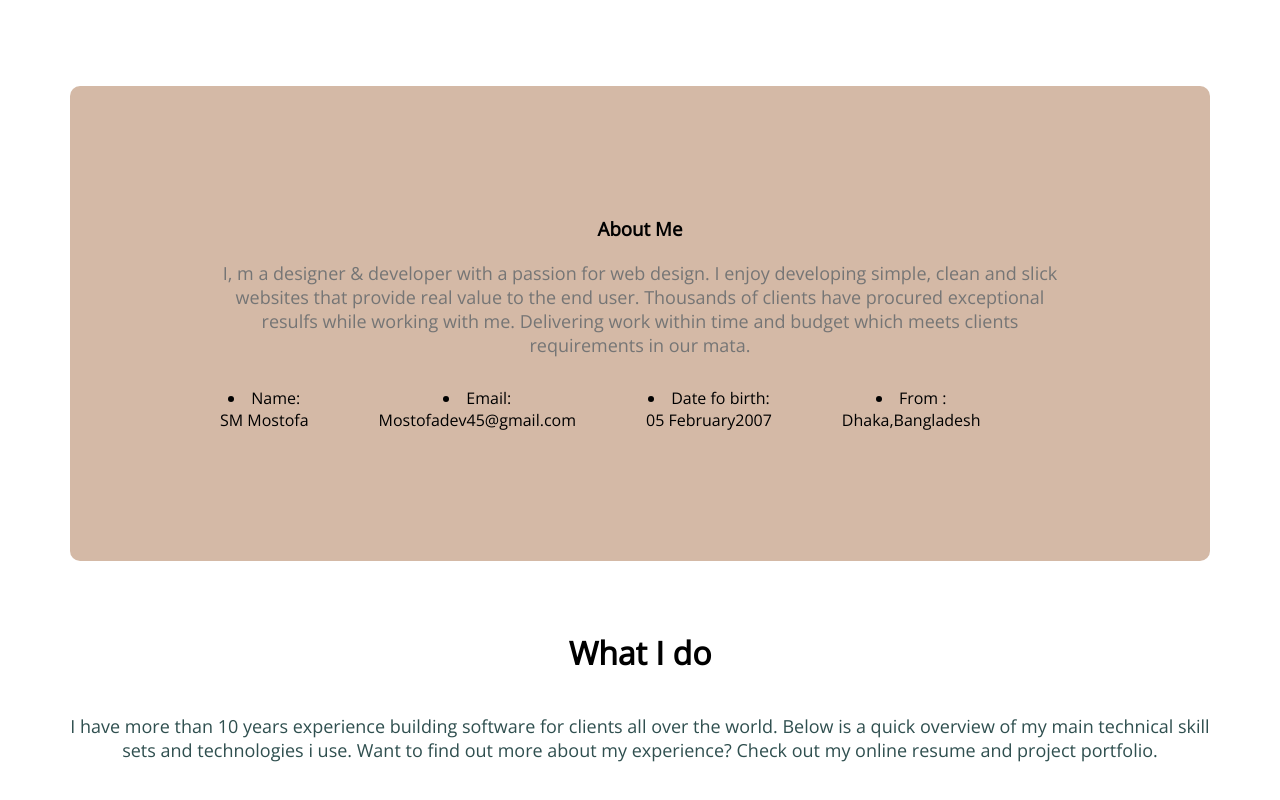
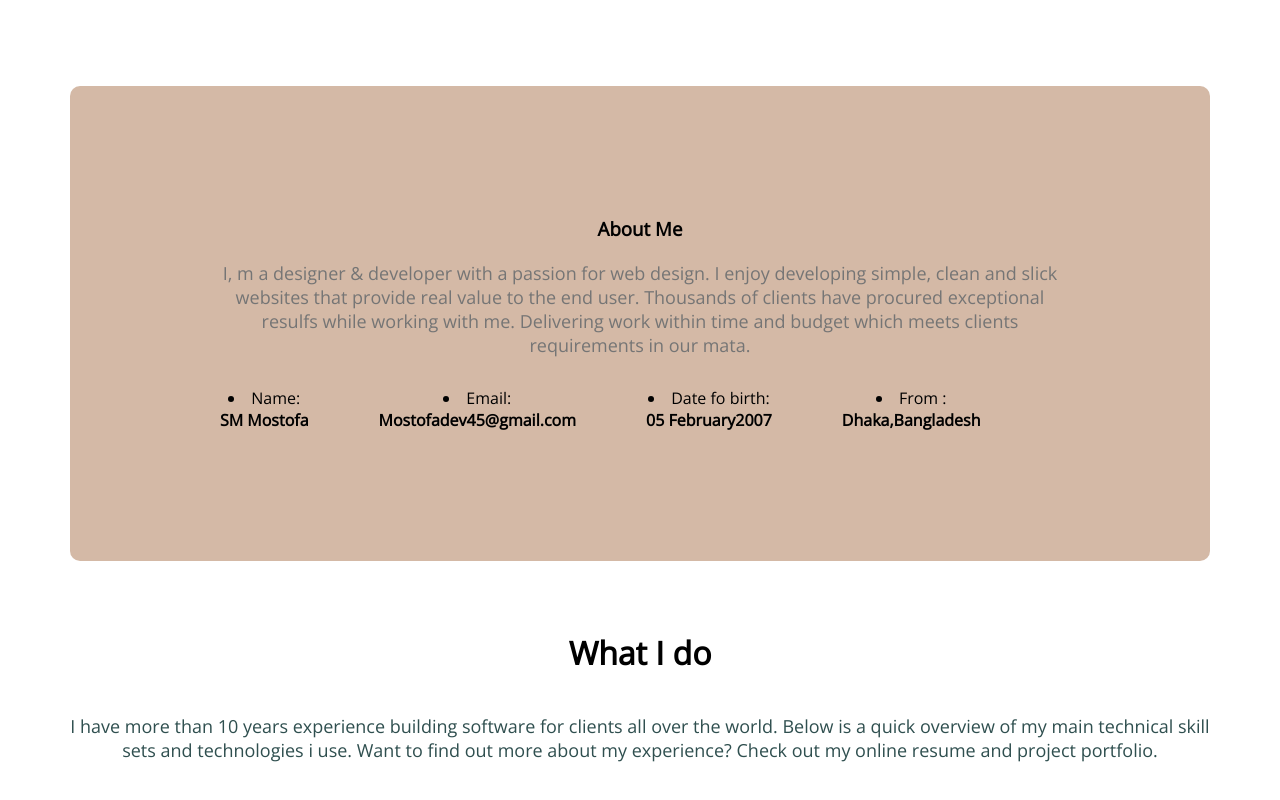
Before and after one commit to Mostofa45/MostofaDeb-portfolio, a plain HTML site: page index.html in a window 1280 px wide. Shown: the part 549-1349 px from the top of the page. Before the commit the page ends 1311 px from the top, so only its background shows below. Drawn offline with nearby package versions, Linux system fonts and the light colour scheme.

Commit message:
1 commit

```diff
--- a/index.html
+++ b/index.html
@@ -34,10 +34,10 @@
             <h3 class="section">About Me</h3>
             <p class="section-p">I, m a designer & developer with a passion for web design. I enjoy developing simple, clean and slick websites that provide real value to the end user. Thousands of clients have procured exceptional resulfs while working with me. Delivering work within time and budget which meets clients requirements in our mata.</p>
             <al class="ul-li">
-                <li class="LI">Name:<p>SM Mostofa</p></li>
-                <li class="LI">Email:<p>Mostofadev45@gmail.com</p></li>
-                <li class="LI">Date fo birth:<P>05 February2007</P></li>
-                <li class="LI">From :<P>Dhaka,Bangladesh</P></li>
+                <li class="LI">Name:<h4>SM Mostofa</h4></li>
+                <li class="LI">Email:<h4>Mostofadev45@gmail.com</h4></li>
+                <li class="LI">Date fo birth:<h4>05 February2007</h4></li>
+                <li class="LI">From :<h4>Dhaka,Bangladesh</h4></li>
             </al>
         </section>
         <div>
--- a/style/Portfolio.css
+++ b/style/Portfolio.css
@@ -95,5 +95,5 @@ div{
 .what-p{
     font-size: 18px;
     color: darkslategray;
-
+    margin-bottom: 40px;
 }
```
